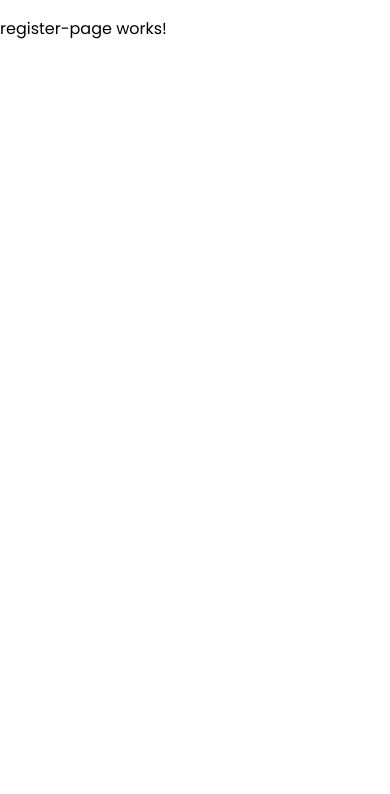
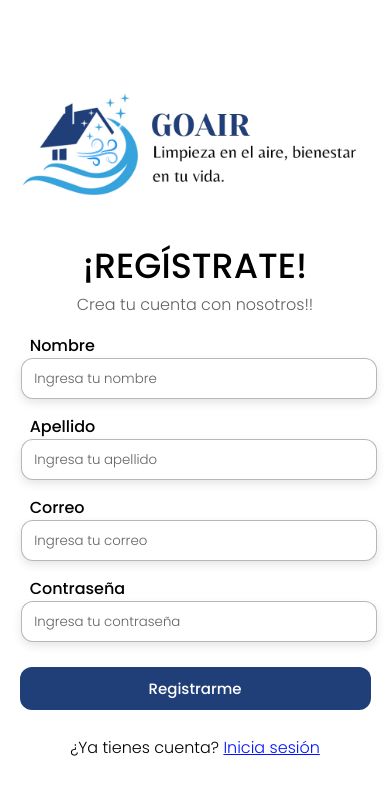
Before and after one commit to LimbergDV/GoAir_FrontEnd, an Angular app: page /signUp in a window 390 px wide. Shown: the top 794 px of the page. Built offline with nearby package versions, Linux system fonts and the light colour scheme; no server answers.

Commit message:
add: form-register finished

```diff
--- a/src/app/app-routing.module.ts
+++ b/src/app/app-routing.module.ts
@@ -9,7 +9,7 @@ import { RegisterPageComponent } from './ui/register/register-page/register-page
 const routes: Routes = [
   {path: "home", component: PrincipalPageComponent},
   {path: "notifications", component: NotificationsPageComponent},
-  {path: "login", component: LoginPageComponent},
+  {path: "signIn", component: LoginPageComponent},
   {path: "signUp", component: RegisterPageComponent}
 ];
 
--- a/src/app/app.component.ts
+++ b/src/app/app.component.ts
@@ -11,7 +11,7 @@ export class AppComponent {
 
   showNavbar: boolean = true;
 
-  private hiddenRoutes: string[] = ['/login', '/signUp']; // Rutas sin navbar
+  private hiddenRoutes: string[] = ['/signIn', '/signUp']; // Rutas sin navbar
 
   constructor(private router: Router) {
     this.router.events.subscribe(() => {
--- a/src/app/ui/register/form-register/form-register.component.css
+++ b/src/app/ui/register/form-register/form-register.component.css
@@ -0,0 +1,279 @@
+.content-register {
+  display: flex;
+  width: 100%;
+  font-family: "Poppins", sans-serif;
+  font-weight: 300;
+  font-style: normal;
+  height: 100vh;
+}
+
+.form-content {
+  width: 50%;
+  height: 100%;
+  background-color: #fff;
+  padding: 0 3%;
+  display: flex;
+  flex-direction: column;
+  text-align: center;
+  align-items: center;
+  justify-content: center;
+}
+
+.header-form > img {
+  width: 370px;
+  margin-left: -4vh;
+}
+
+.header-form > p {
+  margin-top: 0;
+  color: #636364;
+}
+
+h1 {
+  margin-bottom: 0;
+  font-family: "Poppins", sans-serif;
+  font-weight: 500;
+  font-style: normal;
+  margin-bottom: 0;
+  font-size: 45px;
+}
+
+.header-form {
+  width: 300px;
+}
+
+form {
+  width: 100%;
+  display: flex;
+  flex-direction: column;
+  align-items: center;
+}
+
+.input {
+  width: 75%;
+  text-align: start;
+  margin-bottom: 15px;
+}
+
+label {
+  margin-left: 1.5%;
+  font-weight: 500;
+}
+
+input {
+  margin-top: 5px;
+  width: 100%;
+  padding: 12px 0 12px 12px;
+  border-radius: 12px;
+  border: 1px solid #00000048;
+  box-shadow: 0px 4px 10px 0px rgba(0, 0, 0, 0.1);
+}
+
+input::placeholder {
+  color: #636364;
+  font-family: "Poppins", sans-serif;
+  font-weight: 300;
+  font-style: normal;
+}
+
+form > button {
+  width: 75%;
+  margin-top: 10px;
+  color: #fff;
+  font-family: "Poppins", sans-serif;
+  font-weight: 500;
+  font-style: normal;
+  background: #203E78;
+  padding: 10px 0;
+  border-radius: 12px;
+  border: none;
+  font-size: 15px;
+}
+
+form > button:hover {
+  cursor: pointer;
+  transform: scale(0.97);
+  transition: 0.4s;
+  box-shadow: 0px 4px 10px 0px rgba(0, 0, 0, 0.35);
+}
+
+form > button:active {
+  transition: 0.4s;
+  background: #b43239;
+}
+
+.image {
+  width: 60%;
+  height: 100vh;
+  overflow: hidden;
+  object-position: center;
+}
+
+.image > img {
+  height: 100%;
+  width: 100%;
+  object-fit: cover;
+}
+
+.options > p {
+  display: inline;
+}
+
+.link {
+  color: #0015ff;
+  text-decoration: underline;
+}
+
+.link:hover {
+  cursor: pointer;
+}
+
+.options > button {
+  margin-top: 10px;
+  background-color: #ea454c;
+  color: #fff;
+  border: none;
+  width: 248px;
+  padding: 10px 0;
+  border-radius: 12px;
+  font-family: "Poppins", sans-serif;
+  font-weight: 400;
+  font-style: normal;
+  transition: background 0.4s ease;
+  cursor: pointer;
+}
+
+.options > button.donatario {
+  background: #0015ff; /* Azul */
+}
+
+.options > button.donante {
+  background: #ea454c; /* Rojo */
+}
+
+.options > button:hover {
+  transform: scale(0.97);
+  box-shadow: 0px 4px 10px 0px rgba(0, 0, 0, 0.35);
+}
+
+.options > button:active {
+  transition: 0.4s;
+}
+
+.options > button.donatario:active {
+  background: #0015cc;
+}
+
+.options > button.donante:active {
+  background: #b43239;
+}
+
+.input-group-name,
+.input-group-location {
+  display: flex;
+  gap: 20px;
+  width: 75%;
+  margin-bottom: 0px;
+}
+
+.input {
+  flex: 1;
+}
+
+.input label {
+  margin-left: 1%;
+  font-weight: 500;
+}
+
+.input input {
+  margin-top: 0px;
+  padding: 12px 0 12px 12px;
+  border-radius: 12px;
+  border: 1px solid #00000048;
+  box-shadow: 0px 4px 10px 0px rgba(0, 0, 0, 0.1);
+}
+
+.input select {
+  margin-top: 5px;
+  width: 103.5%;
+  padding: 12px 0 12px 12px;
+  border-radius: 12px;
+  border: 1px solid #00000048;
+  box-shadow: 0px 4px 10px 0px rgba(0, 0, 0, 0.1);
+  font-family: "Poppins", sans-serif;
+  font-weight: 300;
+  font-style: normal;
+  background-color: #fff;
+  color: #636364;
+  cursor: pointer;
+}
+
+.input select option[value=""][disabled] {
+  color: #aaa;
+  font-style: italic;
+  background-color: #f5f5f5;
+}
+
+.input select option {
+  color: #000;
+  background-color: #fff;
+}
+
+.input select:hover,
+.input select:focus {
+  outline: none;
+  box-shadow: 0px 4px 10px 0px rgba(0, 0, 0, 0.2);
+}
+
+@media screen and (max-width: 768px) {
+  .content-register {
+    flex-direction: column;
+    align-items: center;
+    justify-content: center;
+    height: 100vh;
+  }
+
+  .input label {
+    margin-left: -4vh;
+  }
+
+  .form-content {
+    width: 90%;
+    padding: 5%;
+  }
+
+  .image {
+    display: none;
+  }
+
+  form input {
+    margin-left: -5vh;
+    width: 130%;
+  }
+
+  label {
+    margin-left: -4.5%;
+  }
+
+  .header-register > img {
+    width: 100%;
+    max-width: 330px;
+  }
+
+  h1 {
+    font-size: 35px;
+  }
+
+  form > button {
+    width: 100%;
+  }
+
+  .options {
+    text-align: center;
+  }
+
+  .options > button {
+    width: 100%;
+  }
+
+}
--- a/src/app/ui/register/form-register/form-register.component.html
+++ b/src/app/ui/register/form-register/form-register.component.html
@@ -1 +1,75 @@
-<p>form-register works!</p>
+<div class="content-register">
+  <div class="form-content">
+    <div class="header-form">
+      <img src="assets/logo.png" alt="logo" class="hidden" />
+      <h1>¡REGÍSTRATE!</h1>
+      <p>Crea tu cuenta con nosotros!!</p>
+    </div>
+
+    <!-- Formulario de registro -->
+    <form>
+
+        <div class="input">
+          <label for="first_name">Nombre</label>
+          <input
+            type="text"
+            name="first_name"
+            placeholder="Ingresa tu nombre"
+            required
+            pattern="[A-Za-z]+"
+            title="El nombre solo puede contener letras"
+          />
+        </div>
+
+        <div class="input">
+          <label for="last_name">Apellido</label>
+          <input
+            type="text"
+            name="last_name"
+            placeholder="Ingresa tu apellido"
+            required
+            pattern="[A-Za-z]+"
+            title="El apellido solo puede contener letras"
+          />
+        </div>
+
+      <div class="input">
+        <label for="email">Correo</label> <br />
+        <input
+          type="email"
+          name="email"
+          placeholder="Ingresa tu correo"
+          pattern="[a-zA-Z0-9._%+-]+@(gmail\.com|hotmail\.com|outlook\.com|gmail\.es|hotmail\.es|outlook\.es)"
+          title="Ingresa un correo valido"
+          required
+        />
+        <br />
+      </div>
+
+      <div class="input">
+        <label for="password">Contraseña</label> <br />
+        <input
+          type="password"
+          name="password"
+          placeholder="Ingresa tu contraseña"
+          required
+          minlength="9"
+          title="La contraseña debe tener al menos 9 caracteres"
+        />
+        <br />
+      </div>
+
+      <button type="submit">Registrarme</button>
+    </form>
+
+    <div class="options">
+      <br />
+      <p>¿Ya tienes cuenta? </p>
+      <p class="link" routerLink="/signIn">Inicia sesión</p>
+    </div>
+  </div>
+
+  <div class="image">
+    <img src="assets/airLogin.png" alt="imagen" />
+  </div>
+</div>
--- a/src/app/ui/register/register-page/register-page.component.html
+++ b/src/app/ui/register/register-page/register-page.component.html
@@ -1 +1 @@
-<p>register-page works!</p>
+<app-form-register></app-form-register>
```
